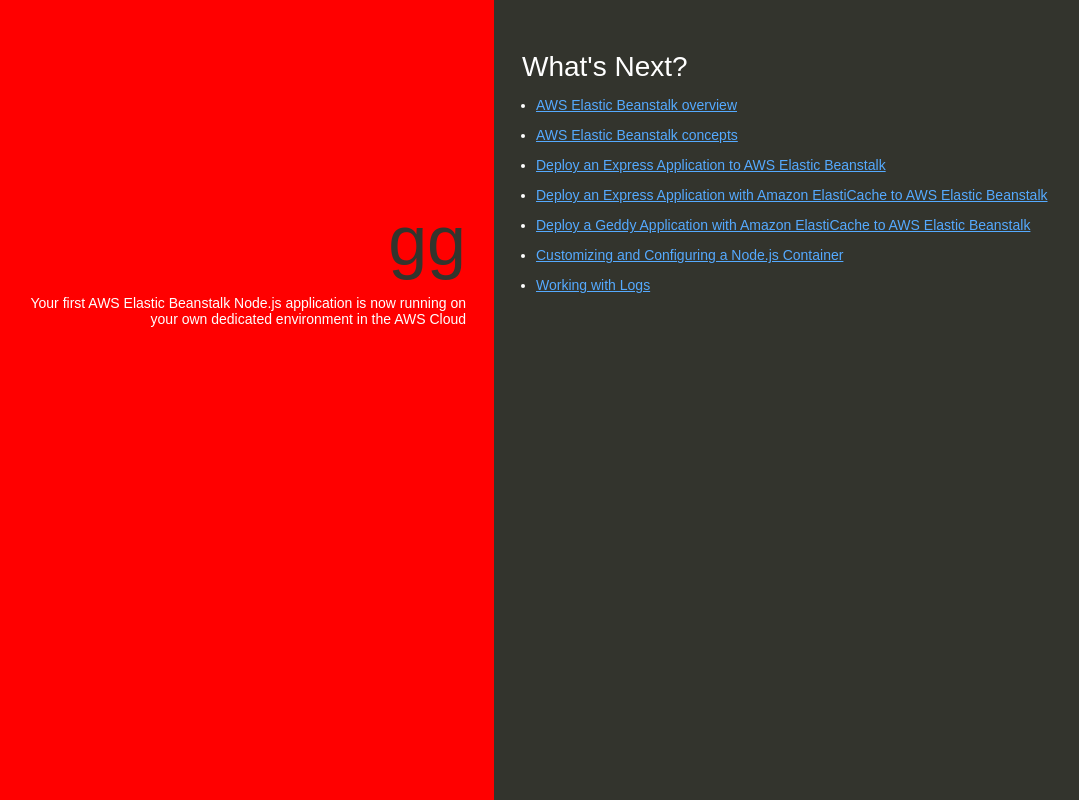
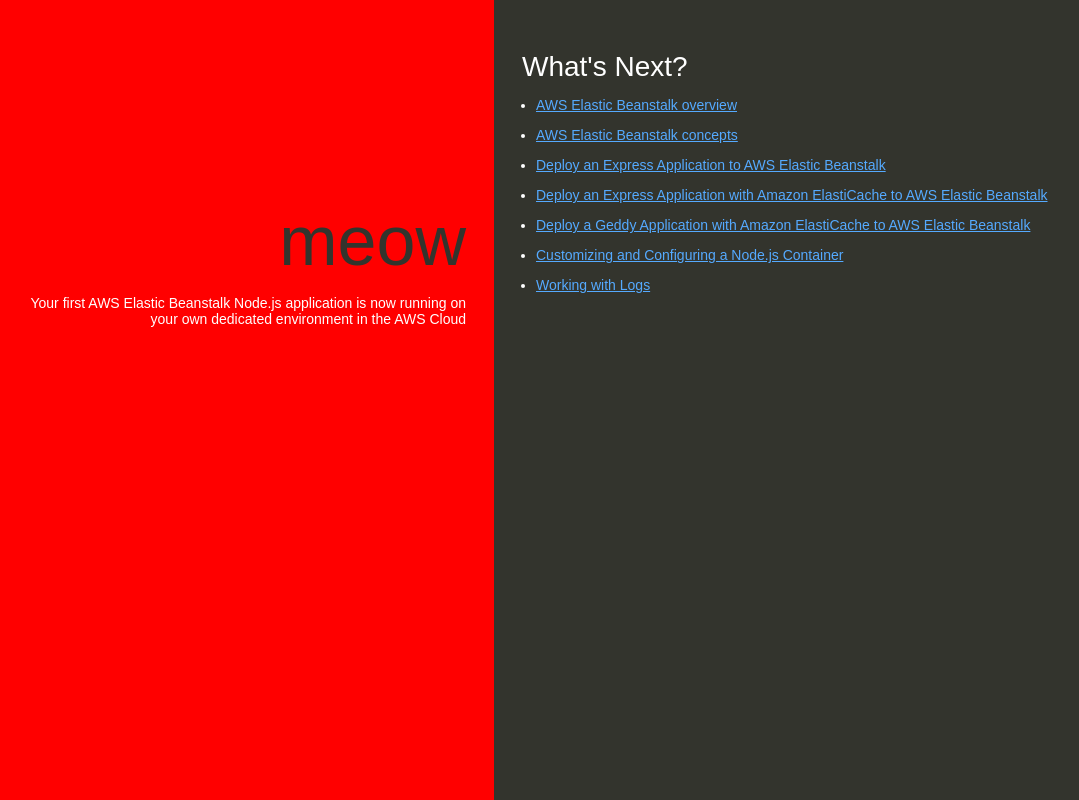
Before and after one commit to su-hi/nodejsd, a website: page index.html in a window 1280 px wide. Shown: the whole page, without its empty margins (146-1225 px from the left). Drawn offline with Linux system fonts and the light colour scheme.

Commit message:
Update index.html
text ch

```diff
--- a/index.html
+++ b/index.html
@@ -74,7 +74,7 @@
   </head>
   <body>
     <div class="textColumn">
-      <h1>gg</h1>
+      <h1>meow</h1>
       <p>Your first AWS Elastic Beanstalk Node.js application is now running on your own dedicated environment in the AWS Cloud</p>
     </div>
     <div class="linksColumn">
```
